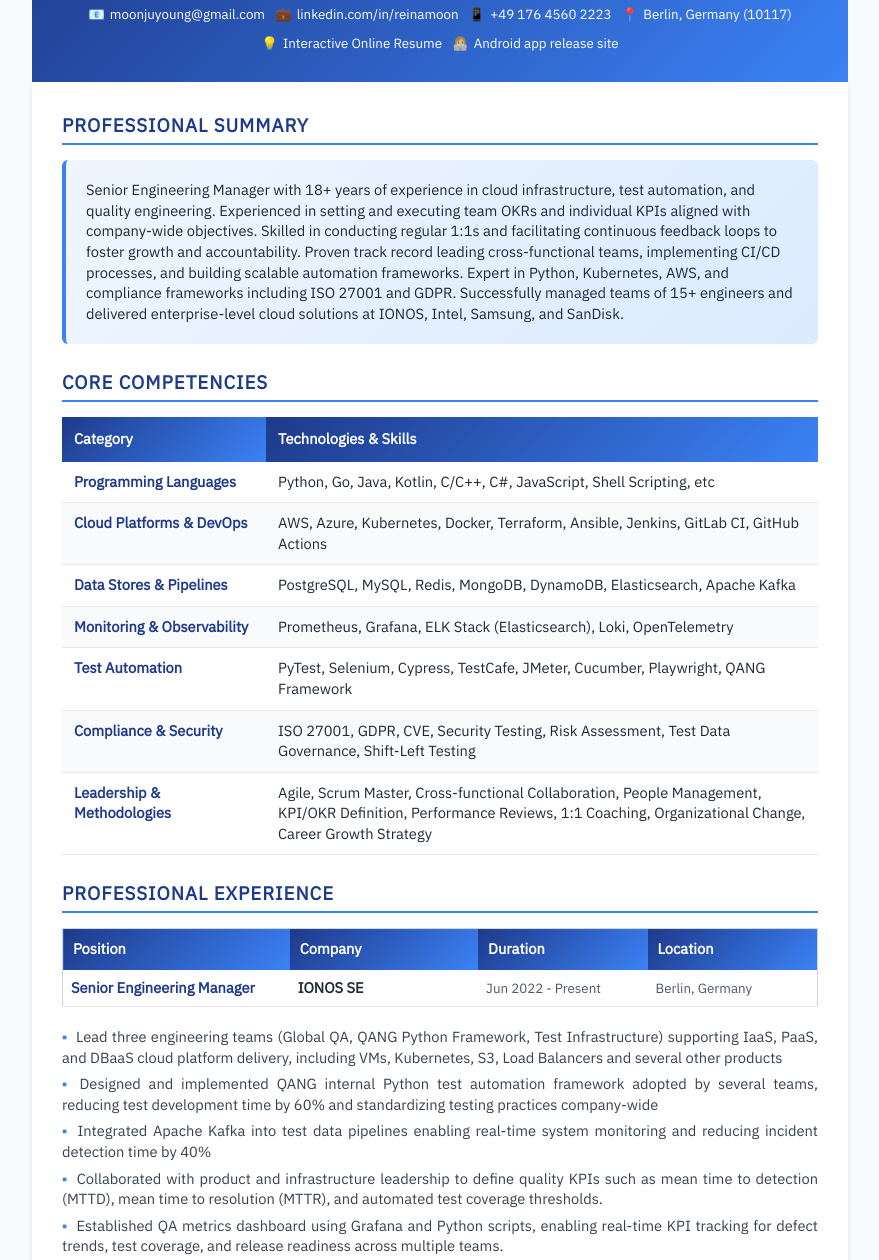
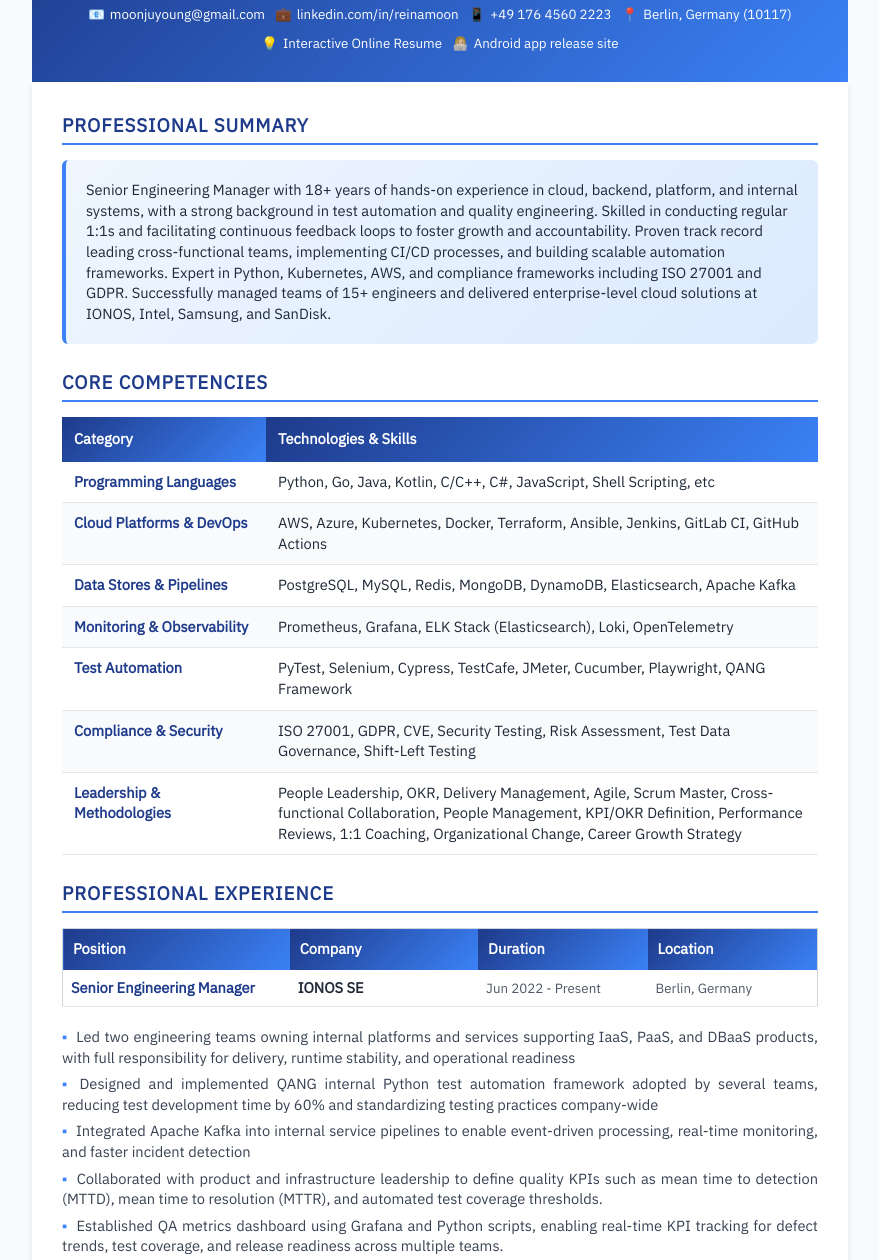
Before and after one commit to ReinaMoon/simpel_resume, a plain HTML site: page index.html in a window 1280 px wide. Shown: the part 206-1466 px from the top of the page, without its empty margins (200-1079 px from the left). Drawn offline with Linux system fonts and the light colour scheme.

Commit message:
Changed title

```diff
--- a/index.html
+++ b/index.html
@@ -257,7 +257,7 @@
     <button class="download-btn no-print" onclick="downloadPDF()">📄 Download as PDF</button>
     <div class="header">
         <div class="name">Juyoung Moon</div>
-        <div class="title">Senior Engineering Manager</div>
+        <div class="title">Senior Engineering Manager / Engineering Lead (Hands-on) </div>
         <div class="contact-info">
             <div class="contact-item">
                 <span>📧</span>
@@ -292,8 +292,8 @@
         <div class="section">
             <div class="section-title">PROFESSIONAL SUMMARY</div>
             <div class="summary-box">
-                Senior Engineering Manager with 18+ years of experience in cloud infrastructure, test automation, and quality engineering.
-                Experienced in setting and executing team OKRs and individual KPIs aligned with company-wide objectives.
+                Senior Engineering Manager with 18+ years of hands-on experience in cloud, backend, platform, and internal systems, with a strong background in test automation and quality engineering.
+
                 Skilled in conducting regular 1:1s and facilitating continuous feedback loops to foster growth and accountability.
                 Proven track record leading cross-functional teams, implementing CI/CD processes, and building scalable automation frameworks. Expert in Python, Kubernetes, AWS, and compliance frameworks including ISO 27001 and GDPR. Successfully managed teams of 15+ engineers and delivered enterprise-level cloud solutions at IONOS, Intel, Samsung, and SanDisk.
             </div>
@@ -335,7 +335,7 @@
                     </tr>
                     <tr>
                         <td class="skill-category">Leadership & Methodologies</td>
-                        <td>Agile, Scrum Master, Cross-functional Collaboration, People Management, KPI/OKR Definition, Performance Reviews, 1:1 Coaching, Organizational Change, Career Growth Strategy
+                        <td>People Leadership, OKR, Delivery Management, Agile, Scrum Master, Cross-functional Collaboration, People Management, KPI/OKR Definition, Performance Reviews, 1:1 Coaching, Organizational Change, Career Growth Strategy
                         </td>
 
                     </tr>
@@ -365,9 +365,10 @@
                 </tbody>
             </table>
             <div class="achievements">
-                <div class="achievement">Lead three engineering teams (Global QA, QANG Python Framework, Test Infrastructure) supporting IaaS, PaaS, and DBaaS cloud platform delivery, including VMs, Kubernetes, S3, Load Balancers and several other products</div>
+                <div class="achievement">Led two engineering teams owning internal platforms and services supporting IaaS, PaaS, and DBaaS products, with full responsibility for delivery, runtime stability, and operational readiness</div>
+
                 <div class="achievement">Designed and implemented QANG internal Python test automation framework adopted by several teams, reducing test development time by 60% and standardizing testing practices company-wide</div>
-                <div class="achievement">Integrated Apache Kafka into test data pipelines enabling real-time system monitoring and reducing incident detection time by 40%</div>
+                <div class="achievement">Integrated Apache Kafka into internal service pipelines to enable event-driven processing, real-time monitoring, and faster incident detection</div>
                 <div class="achievement">Collaborated with product and infrastructure leadership to define quality KPIs such as mean time to detection (MTTD), mean time to resolution (MTTR), and automated test coverage thresholds.
 </div>
                 <div class="achievement">Established QA metrics dashboard using Grafana and Python scripts, enabling real-time KPI tracking for defect trends, test coverage, and release readiness across multiple teams.
@@ -381,6 +382,7 @@
                 <div class="achievement">
                     Defined quarterly OKRs and individual KPIs for each team; led weekly alignment meetings and quarterly reviews to drive accountability, identify blockers, and promote outcome-oriented execution across teams.
                 </div>
+
             </div>
 
             <table class="experience-table">
```
